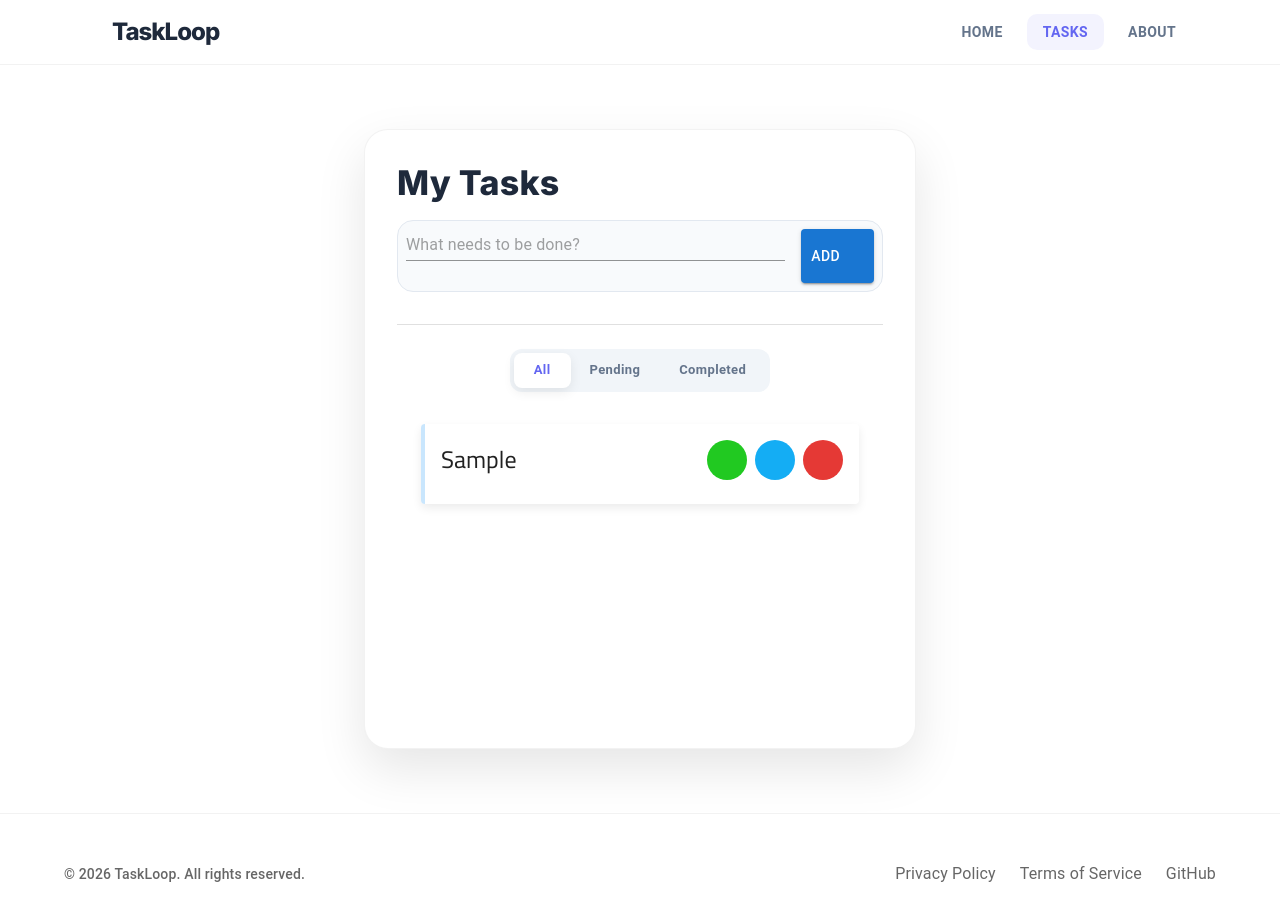
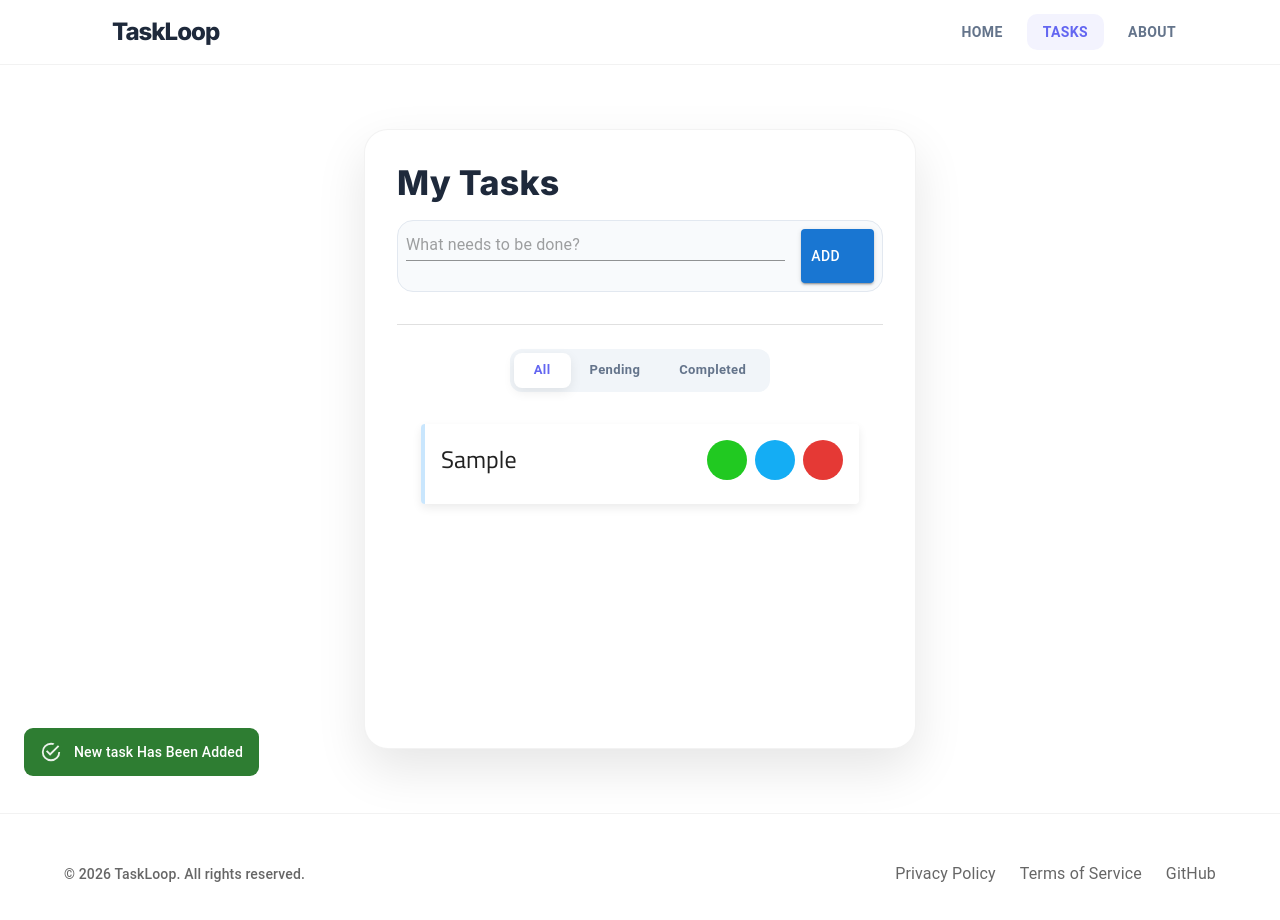
Before and after one commit to eslamelngar-dev/TaskLoop---Responsive-React-To-Do-List, a React (Vite) app: page /todolist in a window 1280 px wide. Both pictures are taken after typing "Sample" into the empty fields and a click on the button "ADD". Shown: the top 920 px of the page. Built offline with nearby package versions, Linux system fonts and the light colour scheme; some icons are missing; a web font is replaced by a local one.

Commit message:
adding messages

```diff
--- a/src/App.jsx
+++ b/src/App.jsx
@@ -10,24 +10,43 @@ import Footer from "./Footer";
 import NavBar from "./NavBar";
 import HomePage from "./HomePage";
 import About from "./About";
+import Snackbars from "./SnackBar";
+import { SnackBarContext } from "./Contexts/SnackBarContext";
 
 function App() {
   const [todos, setToDos] = useState([]);
+  const [open, setOpen] = useState(false);
+  const [message, setMessage] = useState("");
 
+  function showSnackBar(msg) {
+    setMessage(msg)
+    setOpen(true);
+    setTimeout(() => {
+      setOpen(false);
+    },3500);
+  }
   return (
     <>
       <CssBaseline />
       <todosContext.Provider value={{ todos, setToDos }}>
+        <SnackBarContext.Provider value={{ showSnackBar }}>
           <BrowserRouter>
-        <NavBar/>
+            <NavBar />
             <Routes>
               <Route path="/" element={<HomePage />} />
+              {/* To-Do List  */}
               <Route path="/todolist" element={<ToDoList />} />
+              {/* About  */}
               <Route path="/about" element={<About />} />
+              {/* Error Page  */}
               <Route path="*" element={<Page404 />} />
             </Routes>
-          <Footer/>
+            {/* SnackBar Message  */}
+            <Snackbars open={open} message={message} />
+            {/* Footer  */}
+            <Footer />
           </BrowserRouter>
+        </SnackBarContext.Provider>
       </todosContext.Provider>
     </>
   );
--- a/src/Components/ToDo.jsx
+++ b/src/Components/ToDo.jsx
@@ -11,6 +11,8 @@ import DialogComponent from "./DialogComponent";
 import { useState } from "react";
 import ActionButtons from "./ActionButtons";
 import TextField from "@mui/material/TextField";
+import { useContext } from "react";
+import { SnackBarContext } from "../Contexts/SnackBarContext";
 
   export default function ToDo({
     todo,
@@ -21,6 +23,7 @@ export default function ToDo({
     const [open, setOpen] = useState(false);
     const [isEditing, setIsEditing] = useState(false);
     const [editTitle, setEditTitle] = useState(todo.title);
+    const { showSnackBar } = useContext(SnackBarContext);
 
   function handelDoneClick() {
     checkFunction(todo.id);
@@ -37,6 +40,7 @@ export default function ToDo({
       )
     );
     setIsEditing(false);
+    showSnackBar("Task Edited Successfully");
   }
 
   function handelDeleteClick() {
--- a/src/Components/ToDoList.jsx
+++ b/src/Components/ToDoList.jsx
@@ -14,12 +14,14 @@ import EmptyList from "./EmptyList";
 import { todosContext } from "../Contexts/todosContext";
 import Box from "@mui/material/Box";
 import Stack from "@mui/material/Stack";
+import { SnackBarContext } from "../Contexts/SnackBarContext";
 import "../App.css";
 
 export default function ToDoList() {
   const { todos, setToDos } = useContext(todosContext);
   const [displayedTodos, setdisplayedTodos] = useState("All");
   const [newTaskInput, setnewTaskInput] = useState("");
+  const {showSnackBar} = useContext(SnackBarContext)
 
   const changeDisplayedTodos = (e, nextView) => {
     if (nextView !== null) {
@@ -71,12 +73,14 @@ export default function ToDoList() {
     setToDos(updatedTodos);
     localStorage.setItem("todos", JSON.stringify(updatedTodos));
     setnewTaskInput("");
+    showSnackBar("New task Has Been Added")
   }
 
   function handleDeleteTask(selectedTask) {
     const updatedTodos = todos.filter((task) => selectedTask !== task.id);
     setToDos(updatedTodos);
     localStorage.setItem("todos", JSON.stringify(updatedTodos));
+    showSnackBar("Task Has Been Deleted")
   }
 
   return (
--- /dev/null
+++ b/src/Contexts/SnackBarContext.jsx
@@ -0,0 +1,3 @@
+import { createContext } from "react";
+
+export const SnackBarContext = createContext({})
--- /dev/null
+++ b/src/SnackBar.jsx
@@ -0,0 +1,19 @@
+import Snackbar from '@mui/material/Snackbar';
+import Alert from '@mui/material/Alert';
+
+export default function SnackBars({open,message}) {
+
+  return (
+    <div>
+      <Snackbar open={open}>
+        <Alert
+          severity="success"
+          variant="filled"
+          sx={{ width: '100%',borderRadius:"9px" }}
+        >
+          {message}
+        </Alert>
+      </Snackbar>
+    </div>
+  );
+}
```
Lines whose indentation alone changed are shown as unchanged.
